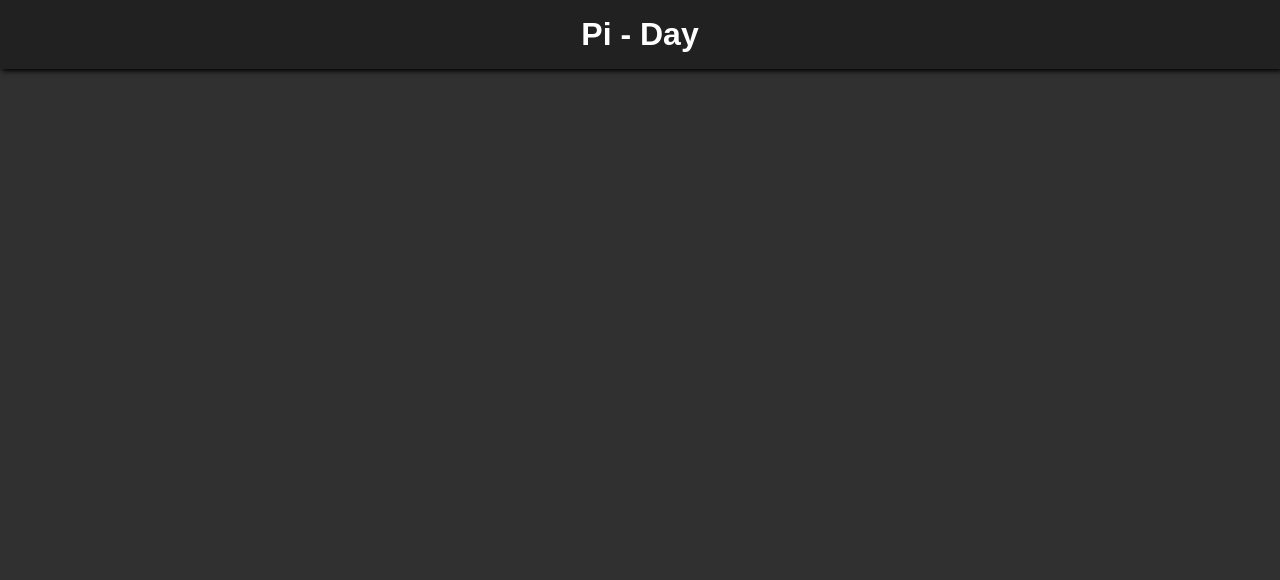
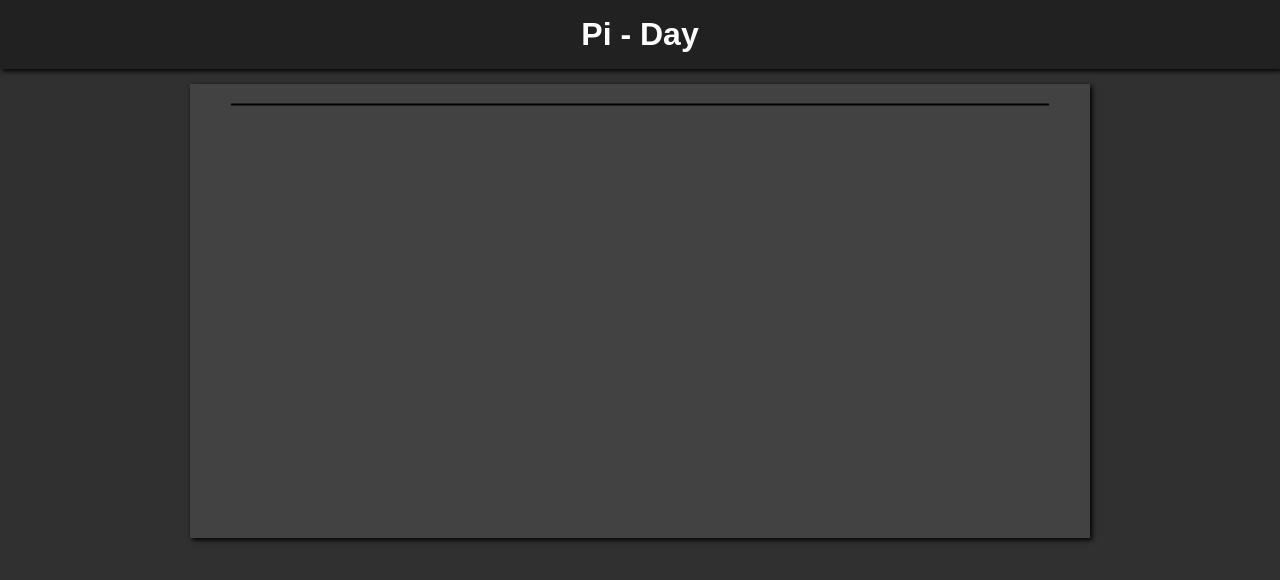
Before and after one commit to PiIsFour/pi, a React (Create React App) app: page / in a window 1280 px wide. Both pictures are taken after a click on the link "Start". Shown: the top 580 px of the page. Built offline with nearby package versions, Linux system fonts and the light colour scheme.

Commit message:
show distGraph in pi

```diff
--- a/src/components/distGraph.js
+++ b/src/components/distGraph.js
@@ -18,6 +18,6 @@ export default function DistGraph ({dist}) {
 	})()
 	return <svg viewBox="-10 -5 220 110">
 		<path d={dist.reduce((output, curr) => output + command.next().value + (curr.param / (max - min) * 200) + ' ' + (100 - curr.prob / top * 100), '')}
-			fill="transparent" stroke="black" stroke-width="0.5" />
+			fill="transparent" stroke="black" strokeWidth="0.5" />
 	</svg>
 }
--- a/src/components/pi.js
+++ b/src/components/pi.js
@@ -3,6 +3,7 @@ import Store from './store'
 import reducerFactory from './pi.reducer'
 import {create} from './pi.actions'
 import dist from '../model/dist'
+import DistGraph from './distGraph'
 
 function Card ({children, width = 1, height = 1, style = {}}) {
 	return <div style={{
@@ -16,15 +17,35 @@ function Card ({children, width = 1, height = 1, style = {}}) {
 	</div>
 }
 
+function showStartButton (dispatch) {
+	return <Card style={{textAlign: 'center'}}>
+		<a className="button" onClick={() => dispatch(create())}>Start</a>
+	</Card>
+}
+
+function showDist (dist, key) {
+	return <Card width={2} key={'dist' + key}>
+		<DistGraph dist={dist} />
+	</Card>
+}
+
+function showNodes (nodes) {
+	return nodes.map((node, index) => {
+		switch (node.type) {
+		case 'DIST':
+			return showDist(node.dist, index)
+		}
+	})
+}
+
 export function Pi ({state, dispatch}) {
 	return <div id="pi" style={{
 		display: 'grid',
 		gridTemplateColumns: 'repeat(auto-fit, minmax(200px, 1fr))',
 		gridGap: '10px'
 	}}>
-		{!state && <Card style={{textAlign: 'center'}}>
-			<a className="button" onClick={() => dispatch(create())}>Start</a>
-		</Card>}
+		{!state && showStartButton(dispatch)}
+		{state && state.nodes && showNodes(state.nodes)}
 	</div>
 }
 
```
Also changed, not shown: 2 other files (tests, documents, lock files or other folders).
